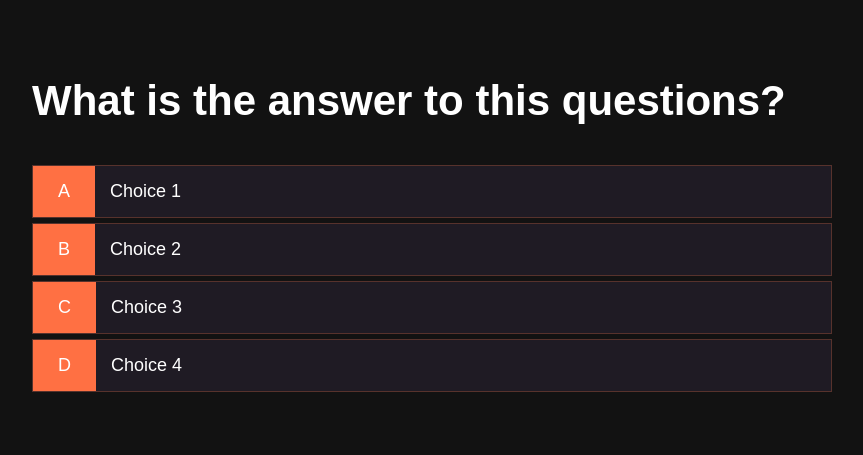
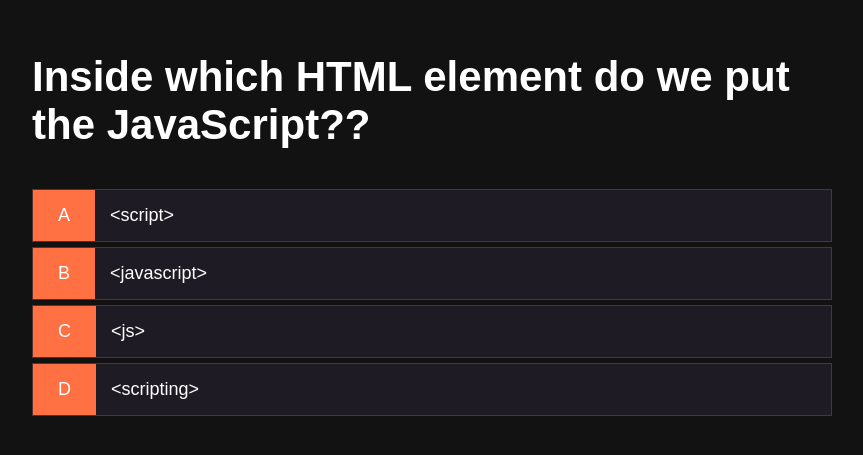
Before and after one commit to tosh-skyler/Unit-4-CodeQuiz, a plain HTML site: page game.html in a window 1280 px wide. Shown: the part 163-618 px from the top of the page, without its empty margins (208-1071 px from the left). Drawn offline with Linux system fonts and the light colour scheme.

Commit message:
Adding game.js file and setting up some basic arrays

```diff
--- /dev/null
+++ b/assets/js/game.js
@@ -0,0 +1,82 @@
+const question = document.getElementById("question");
+const choices = Array.from(document.getElementsByClassName("choice-text"));
+
+let currentQuestion = {};
+let acceptingAnswers = false;
+let score = 0;
+let questionCounter = 0;
+let availableQuesions = [];
+
+let questions = [
+  {
+    question: "Inside which HTML element do we put the JavaScript??",
+    choice1: "<script>",
+    choice2: "<javascript>",
+    choice3: "<js>",
+    choice4: "<scripting>",
+    answer: 1
+  },
+  {
+    question:
+      "What is the correct syntax for referring to an external script called 'xxx.js'?",
+    choice1: "<script href='xxx.js'>",
+    choice2: "<script name='xxx.js'>",
+    choice3: "<script src='xxx.js'>",
+    choice4: "<script file='xxx.js'>",
+    answer: 3
+  },
+  {
+    question: " How do you write 'Hello World' in an alert box?",
+    choice1: "msgBox('Hello World');",
+    choice2: "alertBox('Hello World');",
+    choice3: "msg('Hello World');",
+    choice4: "alert('Hello World');",
+    answer: 4
+  }
+];
+
+//CONSTANTS
+const CORRECT_BONUS = 10;
+const MAX_QUESTIONS = 3;
+
+startGame = () => {
+  questionCounter = 0;
+  score = 0;
+  availableQuesions = [...questions];
+  console.log(availableQuesions);
+  getNewQuestion();
+};
+
+getNewQuestion = () => {
+  if (availableQuesions.length === 0 || questionCounter >= MAX_QUESTIONS) {
+    //go to the end page
+    return window.location.assign("/end.html");
+  }
+  questionCounter++;
+  const questionIndex = Math.floor(Math.random() * availableQuesions.length);
+  currentQuestion = availableQuesions[questionIndex];
+  question.innerText = currentQuestion.question;
+
+  choices.forEach(choice => {
+    const number = choice.dataset["number"];
+    choice.innerText = currentQuestion["choice" + number];
+  });
+
+  availableQuesions.splice(questionIndex, 1);
+  console.log(availableQuesions);
+  acceptingAnswers = true;
+};
+
+choices.forEach(choice => {
+  choice.addEventListener("click", e => {
+    if (!acceptingAnswers) return;
+
+    acceptingAnswers = false;
+    const selectedChoice = e.target;
+    const selectedAnswer = selectedChoice.dataset["number"];
+    console.log(selectedAnswer);
+    getNewQuestion();
+  });
+});
+
+startGame();
--- a/game.html
+++ b/game.html
@@ -30,6 +30,6 @@
         </div>
       </div>
     </div>
-    <script src="game.js"></script>
+    <script src="assets/js/game.js"></script>
   </body>
 </html>
```
Also changed, not shown: index.html (+2 -2 lines).
